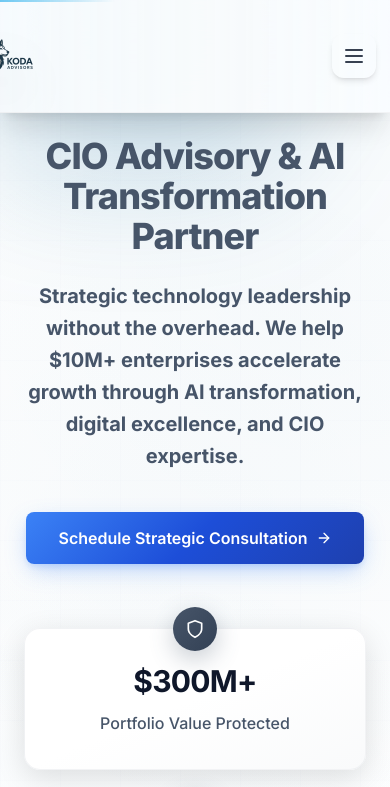
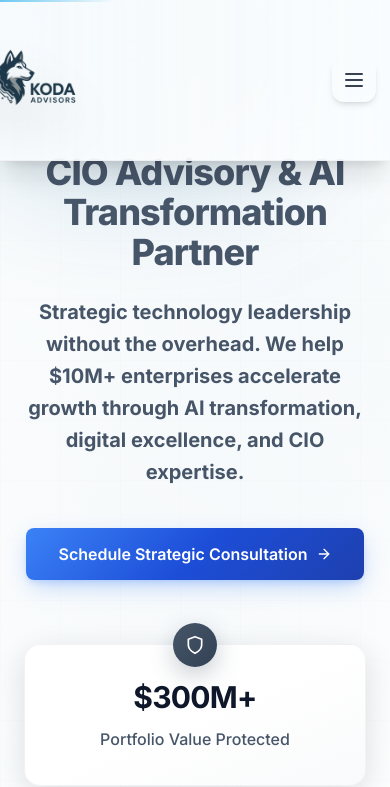
Before and after one commit to Jekell1/koda-advisors-website, a Next.js app: page / in a window 390 px wide. Shown: the top 787 px of the page. Built offline with nearby package versions, Linux system fonts and the light colour scheme.

Commit message:
Increase mobile logo size for better visibility
- Mobile logo increased from h-16 to h-28 (112px)
- Small screens: h-20 to h-32 (128px)
- Medium screens: h-24 to h-36 (144px)
- Adjusted Hero padding to accommodate larger mobile logo
- Desktop sizes remain unchanged for optimal layout

```diff
--- a/src/components/Header.tsx
+++ b/src/components/Header.tsx
@@ -61,7 +61,7 @@ const Header = () => {
             <img
               src="/husky-logo-png.png"
               alt="Koda Advisors"
-              className="relative transition-all duration-500 group-hover:scale-105 drop-shadow-2xl group-hover:drop-shadow-3xl filter group-hover:saturate-110 h-16 w-auto sm:h-20 md:h-24 lg:h-80 xl:h-96 lg:-mt-20 lg:-mb-20"
+              className="relative transition-all duration-500 group-hover:scale-105 drop-shadow-2xl group-hover:drop-shadow-3xl filter group-hover:saturate-110 h-28 w-auto sm:h-32 md:h-36 lg:h-80 xl:h-96 lg:-mt-20 lg:-mb-20"
             />
           </a>
         </div>
--- a/src/components/Hero.tsx
+++ b/src/components/Hero.tsx
@@ -23,7 +23,7 @@ const Hero = () => {
       {/* Circuit Pattern Overlay */}
       <div className="absolute inset-0 -z-5 bg-circuit-pattern opacity-30" style={{backgroundSize: '60px 60px'}}></div>
 
-      <div className="mx-auto max-w-7xl pt-20 pb-16 sm:pt-24 sm:pb-20 lg:pt-56 lg:pb-24">
+      <div className="mx-auto max-w-7xl pt-24 pb-16 sm:pt-28 sm:pb-20 lg:pt-56 lg:pb-24">
         <div className="text-center">
           <h1 className="font-heading text-4xl font-black tracking-tight text-steel-900 sm:text-6xl lg:text-7xl">
             <span className="gradient-text">CIO Advisory & AI Transformation Partner</span>
```
